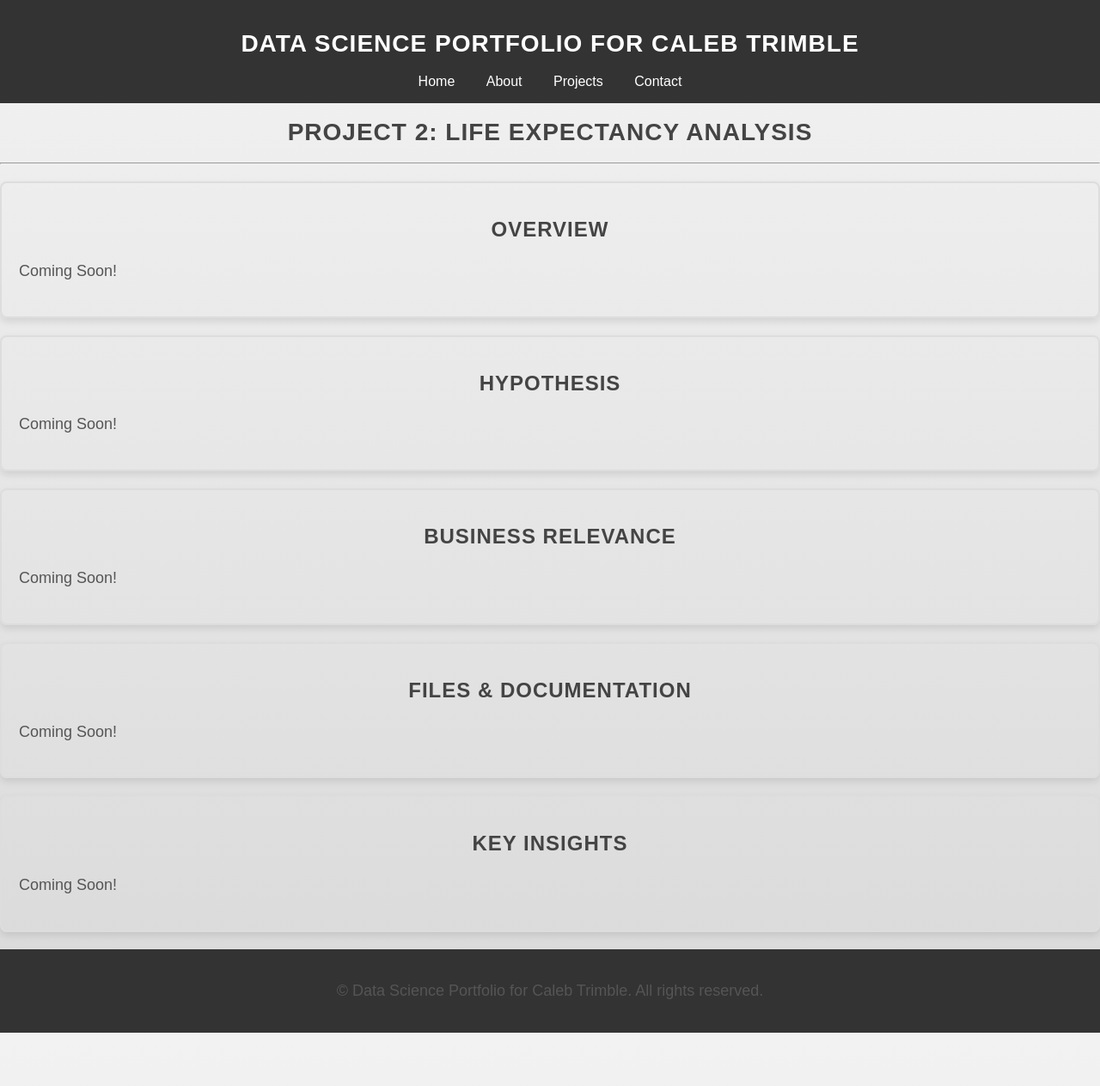
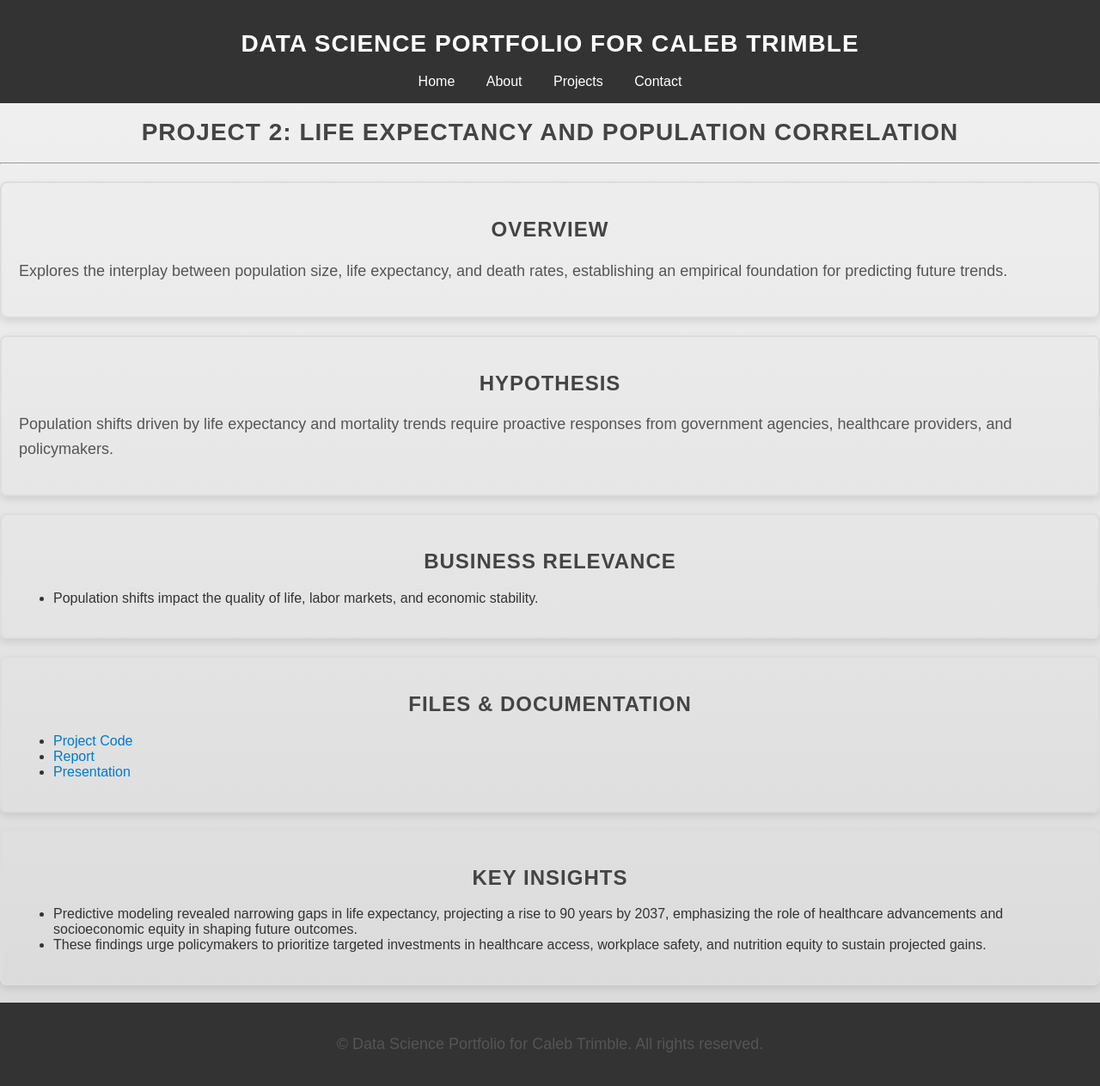
Before and after one commit to cmtrimble/cmtrimble.github.io, a Jekyll site: the page built from Project2.md, in a window 1280 px wide. Shown: the whole page at 86% size. Built offline with Jekyll 4.4.1, drawn with Linux system fonts in a browser that asks for light colours; before the commit the page ends 1201 px from its top, so only the background shows below that.

Commit message:
Update Project2.md

```diff
--- a/Project2.md
+++ b/Project2.md
@@ -1,34 +1,43 @@
 ---
 layout: default
 title: Project 2
-permalink: /project2/
+permalink: /Project2/
 ---
 
-# Project 2: Life Expectancy Analysis
+# Project 2: Life Expectancy and Population Correlation
 
 ---
 
 <div class="project-detail-section">
     <h2>Overview</h2>
-    <p>Coming Soon!</p>
+    <p>Explores the interplay between population size, life expectancy, and death rates, establishing an empirical foundation for predicting future trends.</p>
 </div>
 
 <div class="project-detail-section">
     <h2>Hypothesis</h2>
-    <p>Coming Soon!</p>
+    <p>Population shifts driven by life expectancy and mortality trends require proactive responses from government agencies, healthcare providers, and policymakers. </p>
 </div>
 
 <div class="project-detail-section">
     <h2>Business Relevance</h2>
-    <p>Coming Soon!</p>
+    <ul>
+        <li>Population shifts impact the quality of life, labor markets, and economic stability.</li>
+    </ul>
 </div>
 
 <div class="project-detail-section">
     <h2>Files & Documentation</h2>
-    <p>Coming Soon!</p>
+    <ul>
+        <li><a href="../project2/Project_2_Life_Expectancy.ipynb">Project Code</a></li>
+        <li><a href="../project2/Project 2 Report.pdf">Report</a></li>
+        <li><a href="../project2/Project 2 Presentation.pptx">Presentation</a></li>
+    </ul>
 </div>
 
 <div class="project-detail-section">
     <h2>Key Insights</h2>
-    <p>Coming Soon!</p>
+    <ul>
+        <li>Predictive modeling revealed narrowing gaps in life expectancy, projecting a rise to 90 years by 2037, emphasizing the role of healthcare advancements and socioeconomic equity in shaping future outcomes.</li>
+        <li>These findings urge policymakers to prioritize targeted investments in healthcare access, workplace safety, and nutrition equity to sustain projected gains.</li>
+    </ul>
 </div>
```
